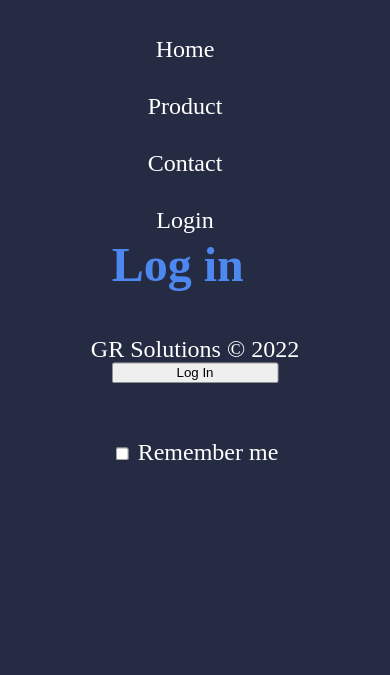
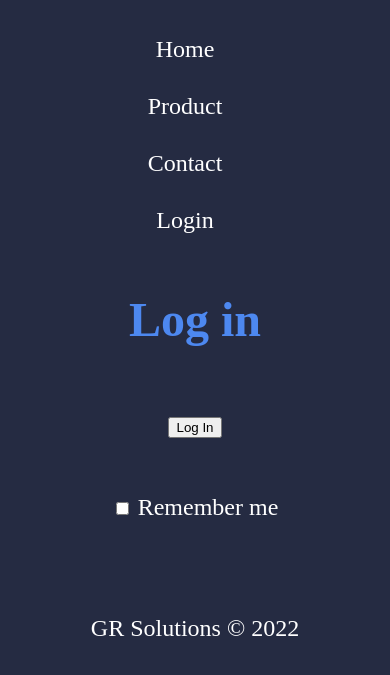
Before and after one commit to BenSisk/Teamwork-and-Professionalism, a Django app: template uniProject/uniProject/templates/login.html in a window 390 px wide. Shown: the part 77-752 px from the top of the page. Run offline with Django 3.2, Linux system fonts and the light colour scheme; the template is opened without the code that fills it, so the values that code supplies are empty.

Commit message:
Make login form responsive for a range of screensizes

```diff
--- a/uniProject/uniProject/static/css/styles.css
+++ b/uniProject/uniProject/static/css/styles.css
@@ -219,6 +219,7 @@ h1, h2 {
 	top: 50%;
 	position: absolute;
 	transform: translate(-50%, -50%);
+	align-items: center;
 }
 
 #searchForm > * {
@@ -326,4 +327,12 @@ h1, h2 {
 		text-align: center;
 	}
 
+	#loginForm {
+	        left: unset;
+		top: unset;
+        	position: unset;
+	        transform: unset;
+		text-align: center;
+	}
+
 }
```
